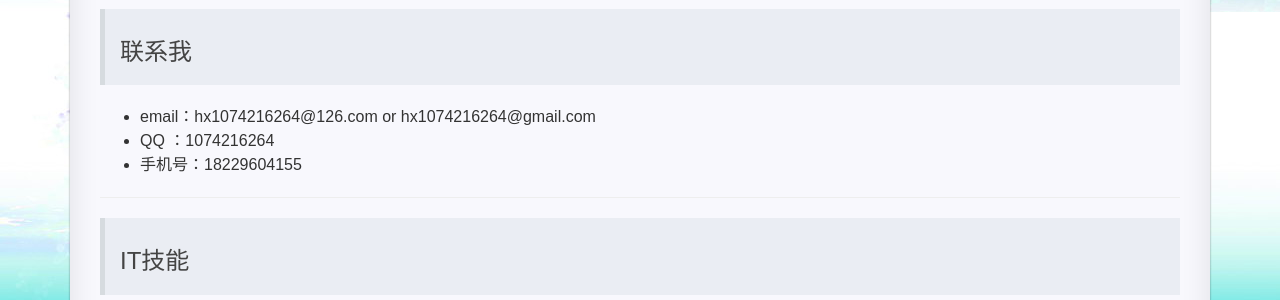
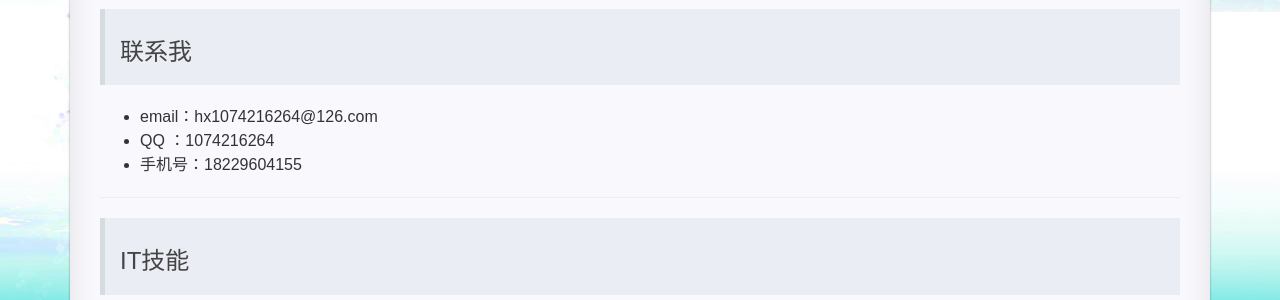
Before and after one commit to hexing-w/hexing-w.github.io, a Jekyll site: the page built from pages/2about.md, in a window 1280 px wide. Shown: the part 485-785 px from the top of the page. Built offline with Jekyll 4.4.1, drawn with Linux system fonts in a browser that asks for light colours; nearby versions of some CDN libraries; comment, search, counter and statistics services are not loaded; a style sheet for code colours, icons or effects is not loaded.

Commit message:
Update 2about.md

```diff
--- a/pages/2about.md
+++ b/pages/2about.md
@@ -19,7 +19,7 @@ icon: glyphicon-heart
 
 > ### 联系我
 
-* email：hx1074216264@126.com or hx1074216264@gmail.com
+* email：hx1074216264@126.com
 * QQ   ：1074216264
 * 手机号：18229604155
 
```
